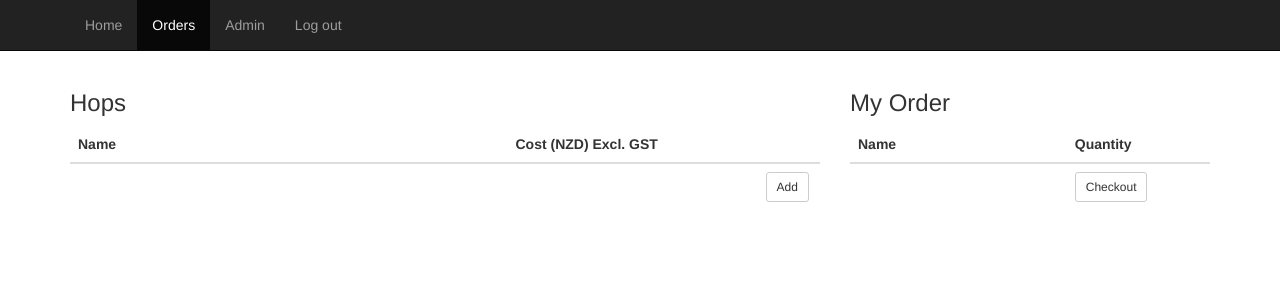
After one commit to oliverdrake/ucbc, a Django app: page /orders/hops/ in a window 1280 px wide. The commit adds this page. Shown: the top 300 px of the page. Run offline with Django 3.2, Linux system fonts and the light colour scheme; the visitor is signed in with stand-in values (Sample User, id 1); data that the repository does not hold is empty; some libraries are stand-ins or nearby versions.

Commit message:
committing work so far

```diff
--- a/orders/admin.py
+++ b/orders/admin.py
@@ -29,7 +29,7 @@ class UserOrderAdmin(admin.ModelAdmin):
 class SupplierOrderAdmin(admin.ModelAdmin):
     list_display = ("id", "supplier_name", "status", "total_excl_gst")
     inlines = (ReadOnlyOrderItemInline, )
-    readonly_fields = ("total_excl_gst", "total_in_unpaid_order_items")
+    readonly_fields = ("total_excl_gst",)
 
 
 def add_to_supplier_order(supplier_order, modeladmin, request, queryset):
--- a/orders/models.py
+++ b/orders/models.py
@@ -14,7 +14,7 @@ class Supplier(models.Model):
 
 
 class Ingredient(models.Model):
-    name = models.CharField(max_length=255, blank=False)
+    name = models.CharField(max_length=255, blank=False, unique=True)
     unit_cost = models.DecimalField(
         decimal_places=2,
         max_digits=5,
@@ -40,11 +40,11 @@ class Ingredient(models.Model):
 
 
 class Grain(Ingredient):
-    pass
+    ingredient_type = "grain"
 
 
 class Hop(Ingredient):
-    pass
+    ingredient_type = "hops"
 
 
 #class AbstractOrder(models.Model):
--- /dev/null
+++ b/orders/urls.py
@@ -0,0 +1,9 @@
+from django.conf.urls import patterns, url
+
+urlpatterns = patterns('',
+    url(r'^$', 'orders.views.main'),
+    url(r'^grains/$', 'orders.views.grains'),
+    url(r'^hops/$', 'orders.views.hops'),
+    url(r'^cart/$', 'orders.views.cart'),
+    url(r'^cart/delete/$', 'orders.views.cart_delete_item'),
+)
--- a/orders/views.py
+++ b/orders/views.py
@@ -1,3 +1,79 @@
-from django.shortcuts import render
+from django.contrib.auth.decorators import login_required
+from django.core.urlresolvers import reverse
+from django.http import Http404, HttpResponse, HttpResponseNotAllowed, HttpResponseBadRequest, HttpResponseRedirect
+from django.shortcuts import render_to_response
+from django.forms.formsets import formset_factory
 
-# Create your views here.
+from orders import models
+from orders.forms import OrderItemForm
+from django.template import RequestContext
+from django.views.decorators.http import require_POST
+
+
+def _get_cart_from_session(request):
+    return request.session.setdefault('cart', {})
+
+
+def main(request):
+    return render_to_response('orders/main.html', context_instance=RequestContext(request))
+
+
+def _update_session(formset, request):
+    if formset.is_valid():
+        for form, cleaned_data in zip(formset, formset.cleaned_data):
+            quantity = cleaned_data.get("quantity", 0)
+            cart = _get_cart_from_session(request)
+            if quantity and quantity > 0:
+                cart[form.ingredient.name] = quantity + cart.get(form.ingredient.name, 0)
+                request.session.modified = True
+
+
+@login_required
+def grains(request):
+    initial = [dict(ingredient=i) for i in models.Grain.objects.all()]
+    OrderItemFormset = formset_factory(OrderItemForm, max_num=len(initial))
+    formset = OrderItemFormset(initial=initial)
+
+    if request.method == 'POST':
+        formset = OrderItemFormset(request.POST, initial=initial)
+        _update_session(formset, request)
+
+    return render_to_response(
+        'orders/ingredient_list.html', {
+            'title': 'Grains',
+            'formset': formset},
+        context_instance=RequestContext(request))
+
+
+@login_required
+def hops(request):
+    initial = [dict(ingredient=i) for i in models.Hop.objects.all()]
+    OrderItemFormset = formset_factory(OrderItemForm, max_num=len(initial))
+    formset = OrderItemFormset(initial=initial)
+
+    if request.method == 'POST':
+        formset = OrderItemFormset(request.POST, initial=initial)
+        _update_session(formset, request)
+
+    return render_to_response(
+        'orders/ingredient_list.html', {
+            'title': 'Hops',
+            'formset': formset},
+        context_instance=RequestContext(request))
+
+
+@login_required
+def cart(request):
+    print(request.POST)
+    return HttpResponse()
+
+
+@require_POST
+def cart_delete_item(request):
+    cart = _get_cart_from_session(request)
+    ingredient_name = request.POST.get('ingredient_name')
+    if ingredient_name not in cart:
+        return HttpResponseBadRequest()
+    del cart[ingredient_name]
+    request.session.modified = True
+    return HttpResponseRedirect(request.META.get('HTTP_REFERER'))
--- a/prod-requirements.txt
+++ b/prod-requirements.txt
@@ -3,7 +3,9 @@ django-admin-bootstrapped==1.6.1
 South==0.8.3
 pytz==2013.8
 django-extensions==1.4.1
-django-pipeline==1.3.16
+django-bootstrap-form==3.1
+#django-pipeline==1.3.16
+#django-apptemplates==0.0.1
 #django-generic-flatblocks==0.9.1
 
 #shop!
--- a/templates/base.html
+++ b/templates/base.html
@@ -10,53 +10,39 @@
     <meta name="description" content="">
     <meta name="author" content="">
 
-    <title>Starter Template for Bootstrap</title>
+    <title>UCBC</title>
 
-    <link href="{% static 'bootstrap.css' %}" type="text/css" rel="stylesheet"/>
-
+    <link rel="stylesheet" href="//netdna.bootstrapcdn.com/bootstrap/3.0.3/css/bootstrap.min.css">
     <script src="https://code.jquery.com/jquery-1.10.2.min.js"></script>
     <script src="{% static 'bootstrap/js/bootstrap.min.js' %}"></script>
-
+    <!--<script src="http://code.jquery.com/jquery-latest.min.js"></script>-->
+    <!--<script src="bootstrap-touchspin/bootstrap.touchspin.js"></script>-->
     <style type="text/css">
       body {
-        padding-top: 50px;
+        padding-top: 70px;
       }
-      .starter-template {
-        padding: 40px 15px;
-        text-align: center;
-      }
-      #banner {
-        background-image: url("{% static 'images/header.png' %}");
-        height: 295px;
-        background-repeat: no-repeat;
-        background-position: left;
-{#        background-size: 100%;#}
-      }
-{#      .navbar-inverse {#}
-{#          background-color: #FFFFFF;#}
-{#      }#}
     </style>
-
-    <!-- HTML5 shim and Respond.js IE8 support of HTML5 elements and media queries -->
-    <!--[if lt IE 9]>
-      <script src="https://oss.maxcdn.com/libs/html5shiv/3.7.0/html5shiv.js"></script>
-      <script src="https://oss.maxcdn.com/libs/respond.js/1.3.0/respond.min.js"></script>
-    <![endif]-->
+    <!--<script>-->
+    <!--$("input[name='demo']").TouchSpin({-->
+      <!--min: 0, // Minimum value.-->
+      <!--max: 100, // Maximum value.-->
+      <!--boostat: 5, // Boost at every nth step.-->
+      <!--maxboostedstep: 10, // Maximum step when boosted.-->
+      <!--postfix: '%', // Text after the input.-->
+      <!--prefix: '$', // Text before the input.-->
+      <!--step: 1, // Incremental/decremental step on up/down change.-->
+      <!--stepinterval: 100, // Refresh rate of the spinner in milliseconds.-->
+      <!--stepintervaldelay: 500 // Time in milliseconds before the spinner starts to spin.-->
+    <!--});-->
+    <!--</script>-->
   </head>
 
 
   <body>
   {% block body %}
 
-
-
   {% block navbar %}
   <div class="navbar navbar-inverse navbar-fixed-top" role="navigation">
-
-{#      {% block banner %}#}
-{#      <div class="container" id="banner"></div>#}
-{#      {% endblock %}#}
-
       <div class="container">
         <div class="navbar-header">
           <button type="button" class="navbar-toggle" data-toggle="collapse" data-target=".navbar-collapse">
@@ -65,15 +51,21 @@
             <span class="icon-bar"></span>
             <span class="icon-bar"></span>
           </button>
-{#          <a class="navbar-brand" href="#">UCBC</a>#}
         </div>
         <div class="collapse navbar-collapse">
           <ul class="nav navbar-nav">
-            <li class="active"><a href="/">Home</a></li>
-            <li><a href="shop">Shop</a></li>
+            <li{% if request.path == '/' %} class="active"{% endif %}><a href="/">Home</a></li>
+            <li{% if '/orders' in request.path %} class="active"{% endif %}><a href="{% url 'orders.views.main' %}">Orders</a></li>
             {% if request.user.is_staff %}
-            <li><a href="admin">Admin</a></li>
+            <li><a href="{% url 'admin:index' %}">Admin</a></li>
             {% endif %}
+            <li>
+              {% if user.is_authenticated %}
+                <a href="{% url 'logout' %}">Log out</a>
+              {% else %}
+                <a href="{% url 'login' %}">Log in</a>
+              {% endif %}
+            </li>
           </ul>
         </div><!--/.nav-collapse -->
       </div>
@@ -89,8 +81,6 @@
   ================================================== -->
   <!-- Placed at the end of the document so the pages load faster -->
   <script src="https://code.jquery.com/jquery-1.10.2.min.js"></script>
-{#  <script src="{% static 'js/bootstrap.min.js' %}"></script>#}
-
   {% compressed_js 'bootstrap' %}
   {% endblock %}
   </body>
--- /dev/null
+++ b/templates/orders/ingredient_list.html
@@ -0,0 +1,87 @@
+{% extends "base.html" %}
+{% load currency %}
+
+{% block container %}
+{#<div class="row">#}
+{#  {% block cart %}#}
+{#  <div class="col-md-12">#}
+{#    <p>My Order: 0 items, total: $0.00</p>#}
+{#  </div>#}
+{#  {% endblock %}#}
+{#</div>#}
+
+
+<div class="row">
+  <div class="col-md-8">
+    {% block ingredients %}
+    <h3>{{ title }}</h3>
+    <form method="post" action="">{% csrf_token %}
+    {{ formset.management_form }}
+      <table class="table">
+        <thead>
+          <tr class="row">
+            <th class="col-md-7">Name</th>
+            <th class="col-md-4">Cost (NZD) Excl. GST</th>
+            <th class="col-md-1"></th>
+          </tr>
+        </thead>
+        <tbody>
+          {% for form in formset %}
+          <tr class="row">
+            <td class="col-md-7">{{ form.ingredient.name }}</td>
+            <td class="col-md-4">{{ form.ingredient.unit_cost|currency }} per {{ form.ingredient.unit_size }}</td>
+            <td class="col-md-1">
+              {{ form.quantity.errors }}
+              {{ form.quantity }}
+            </td>
+          </tr>
+          {% endfor %}
+          <tr class="row">
+            <td class="col-md-7"/>
+            <td class="col-md-4">
+            </td>
+            <td class="col-md-1">
+              <button type="submit" class="btn btn-default btn-sm">Add</button>
+            </td>
+          </tr>
+        </tbody>
+        </table>
+      </form>
+    {% endblock %}
+  </div>
+
+  {% block cart %}
+  <div class="col-md-4">
+    <form method="post" action="{% url 'orders.views.cart' %}">{% csrf_token %}
+      <h3>My Order</h3>
+
+      <table class="table">
+      <thead>
+        <tr class="row">
+          <th class="col-sm-8">Name</th>
+          <th class="col-sm-2">Quantity</th>
+          <th class="col-sm-2"/>
+        </tr>
+      </thead>
+      <tbody>
+        {% for ingredient_name, quantity in request.session.cart.items %}
+        <tr class="row">
+          <td class="col-sm-8"><input type="hidden" name="ingredient_name" value="{{ ingredient_name }}">{{ ingredient_name }}</td>
+          <td class="col-sm-2"><input type="hidden" name="quantity" value="{{ quantity }}">{{ quantity }}</td>
+          <td class="col-sm-2"><button type="submit" formaction="{% url 'orders.views.cart_delete_item' %}" class="btn btn-default btn-sm">X</button></td>
+        </tr>
+        {% endfor %}
+        <tr class="row">
+          <td/>
+          <td><button type="submit" class="btn btn-default btn-sm">Checkout</button></td>
+          <td/>
+        </tr>
+      </tbody>
+      </table>
+
+    </form>
+  </div>
+  {% endblock %}
+
+</div>
+{% endblock %}
--- a/ucbc/urls.py
+++ b/ucbc/urls.py
@@ -1,6 +1,15 @@
 from django.conf.urls import patterns, include, url
 
 from django.contrib import admin
+from django.contrib.auth.forms import AuthenticationForm
+from django.core.urlresolvers import reverse
+
+AuthenticationForm.base_fields['username'].widget.attrs['class'] = "form-control input-sm"
+AuthenticationForm.base_fields['username'].widget.attrs['placeholder'] = 'Username'
+AuthenticationForm.base_fields['password'].widget.attrs['class'] = "form-control input-sm"
+AuthenticationForm.base_fields['password'].widget.attrs['placeholder'] = 'Password'
+
+
 admin.autodiscover()
 
 urlpatterns = patterns('',
@@ -9,7 +18,11 @@ urlpatterns = patterns('',
     # url(r'^blog/', include('blog.urls')),
     url(r'^$', 'main.views.index'),
     #url(r'^')
-    url(r'^shop/', include('shop.urls')),
+    url(r'^orders/', include('orders.urls')),
+
     url(r'^admin/', include(admin.site.urls)),
-    url(r'^flatpages/', include('django.contrib.flatpages.urls')),
+    url(r'^login/$', 'django.contrib.auth.views.login', name="login"),
+    url(r'^logout/$', 'django.contrib.auth.views.logout', kwargs=dict(next_page="/"), name="logout"),
+
+    #url(r'^flatpages/', include('django.contrib.flatpages.urls')),
 )
```
Also changed, not shown: orders/forms.py (+17 -0 lines), orders/templatetags/currency.py (added, +13 -0 lines), orders/tests.py (+23 -5 lines), templates/admin/base_site.html (added, +11 -0 lines), templates/orders/main.html (added, +33 -0 lines), templates/orders/product_detail.html (deleted, +0 -9 lines), templates/orders/product_list.html (deleted, +0 -40 lines), templates/registration/login.html (added, +20 -0 lines), ucbc/settings.py (+24 -10 lines), orders/templatetags/__init__.py (added).
